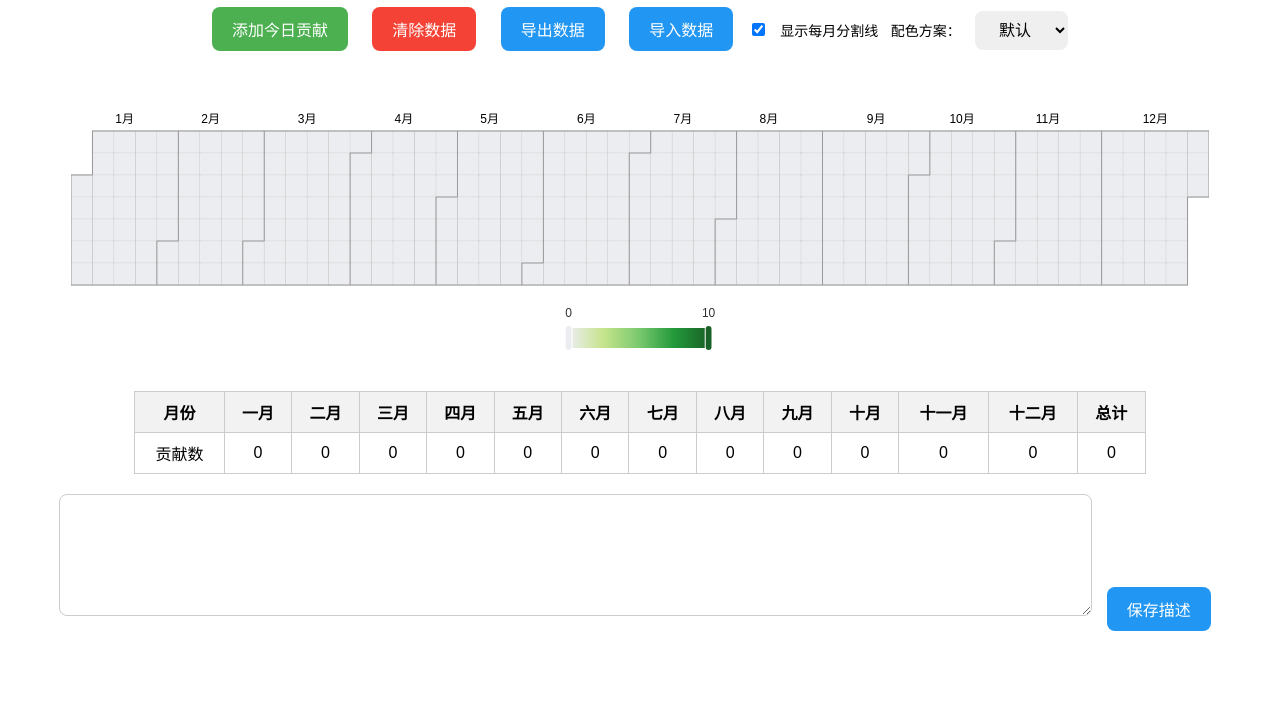
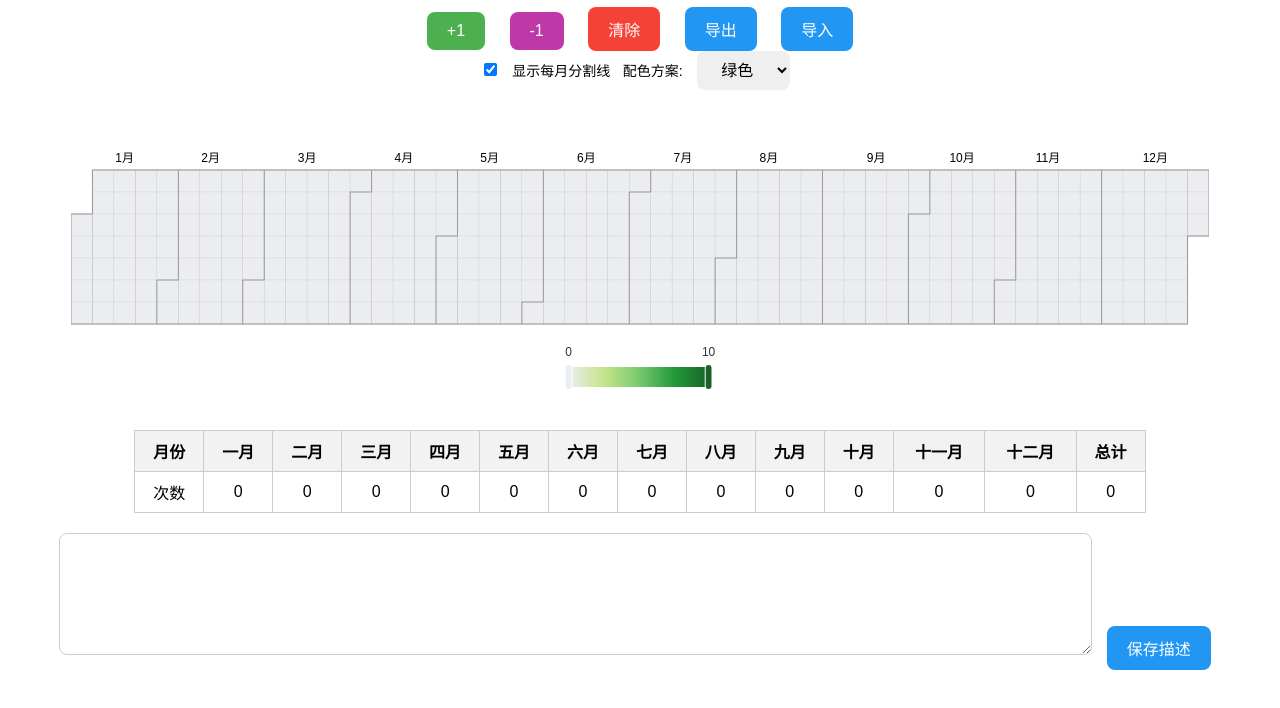
Before and after one commit to FOX44MM/Contribution_wall, a website: page index.html in a window 1280 px wide. Shown: the part 70-778 px from the top of the page. Drawn offline with nearby package versions, Linux system fonts and the light colour scheme.

Commit message:
优化了UI，添加了-1按钮

```diff
--- a/index.html
+++ b/index.html
@@ -31,6 +31,11 @@
 
         #addContribution {
             background-color: #4CAF50;
+            color: white;
+        }
+
+        #minusContribution {
+            background-color: #bf38a8;
             color: white;
         }
 
@@ -110,18 +115,21 @@
 </head>
 <body>
 <h1>贡献图</h1>
+
 <div id="controls">
-    <button id="addContribution">添加今日贡献</button>
-    <button id="clearData">清除数据</button>
-    <button id="exportData">导出数据</button>
-    <button id="importData">导入数据</button>
+    <button id="addContribution">+1</button>
+    <button id="minusContribution">-1</button>
+    <button id="clearData">清除</button>
+    <button id="exportData">导出</button>
+    <button id="importData">导入</button>
     <input type="file" id="importInput" accept="application/json">
+    <br>
     <label>
         <input type="checkbox" id="toggleSplitLine">
         <span id="showSplitLineLabel">显示每月分割线</span>
     </label>
     <label>
-        <span id="colorSchemeLabel">配色方案：</span>
+        <span id="colorSchemeLabel">配色方案:</span>
         <select id="colorSchemeSelect"></select>
     </label>
 </div>
@@ -129,27 +137,32 @@
 <div id="stats"></div>
 
 <div id="descriptionContainer">
-    <textarea id="descriptionText" ></textarea>
+    <textarea id="descriptionText"></textarea>
     <button id="saveDescription">保存描述</button>
 </div>
 
 <script>
-    const STORAGE_KEY = 'githubContributionData';
-    const SETTINGS_KEY = 'githubContributionSettings';
+
+    const STORAGE_KEY = 'githubContributionData';   // 存储数据
+    const SETTINGS_KEY = 'githubContributionSettings';//    存储设置
     const DESCRIPTION_KEY = 'githubDescription';  // 新增：保存描述的键
 
+    //  配色
     const colorSchemes = {
-        "默认": ['#ebedf0', '#c6e48b', '#7bc96f', '#239a3b', '#196127'],
+        "绿色": ['#ebedf0', '#c6e48b', '#7bc96f', '#239a3b', '#196127'],
         "蓝色": ['#ebf5fb', '#aed6f1', '#5dade2', '#2e86c1', '#1b4f72'],
         "红色": ['#fdecea', '#f5b7b1', '#ec7063', '#cb4335', '#641e16'],
         "紫色": ['#f5eef8', '#d7bde2', '#af7ac5', '#884ea0', '#4a235a']
     };
 
+
+    // 默认设置
     const defaultSettings = {
-        showSplitLine: true,
-        colorScheme: "默认"
+        showSplitLine: true,    //  是否显示日历图月份分割线
+        colorScheme: "绿色"   //  默认的配色
     };
 
+    //  加载设置，如果配置存在，则加载，如果没有，则使用默认配置
     function loadSettings() {
         const savedSettings = localStorage.getItem(SETTINGS_KEY);
         return savedSettings ? JSON.parse(savedSettings) : defaultSettings;
@@ -190,6 +203,8 @@
         }
     }
 
+
+    //  导出数据
     function exportData() {
         const data = localStorage.getItem(STORAGE_KEY);
         if (!data) return alert('没有数据可导出！');
@@ -202,6 +217,7 @@
         document.body.removeChild(link);
     }
 
+    // 导入数据
     function importData() {
         const fileInput = document.getElementById('importInput');
         fileInput.click();
@@ -263,7 +279,7 @@
         const monthNames = ['一月', '二月', '三月', '四月', '五月', '六月', '七月', '八月', '九月', '十月', '十一月', '十二月'];
         let statsHTML = '<table><tr><th>月份</th>';
         monthNames.forEach(month => statsHTML += `<th>${month}</th>`);
-        statsHTML += '<th>总计</th></tr><tr><td>贡献数</td>';
+        statsHTML += '<th>总计</th></tr><tr><td>次数</td>';
         monthlyTotals.forEach(total => statsHTML += `<td>${total}</td>`);
         statsHTML += `<td>${total}</td></tr></table>`;
         document.getElementById('stats').innerHTML = statsHTML;
@@ -272,7 +288,7 @@
     function renderChart(showSplitLine, colorScheme) {
         chart.setOption({
             tooltip: {
-                formatter: ({value}) => `${value[0]}<br/>贡献数: ${value[1]}<br/>点击修改贡献`
+                formatter: ({value}) => `${value[0]}<br/>当日次数: ${value[1]}<br/>点击修改`
             },
             visualMap: {
                 min: 0,
@@ -326,6 +342,21 @@
             alert('今天不在日期范围内！');
         }
     });
+    document.getElementById('minusContribution').addEventListener('click', () => {
+        const today = new Date().toISOString().split('T')[0];
+        const index = data.findIndex(([date]) => date === today);
+        if (index !== -1) {
+            if (data[index][1] <= 0){
+                alert("无法执行此操作");
+                return;
+            }
+            data[index][1] = Math.min(data[index][1] - 1, 10);
+            saveData(data);
+            renderChart(settings.showSplitLine, settings.colorScheme);
+        } else {
+            alert('今天不在日期范围内！');
+        }
+    });
 
     document.getElementById('clearData').addEventListener('click', clearData);
     document.getElementById('exportData').addEventListener('click', exportData);
```
